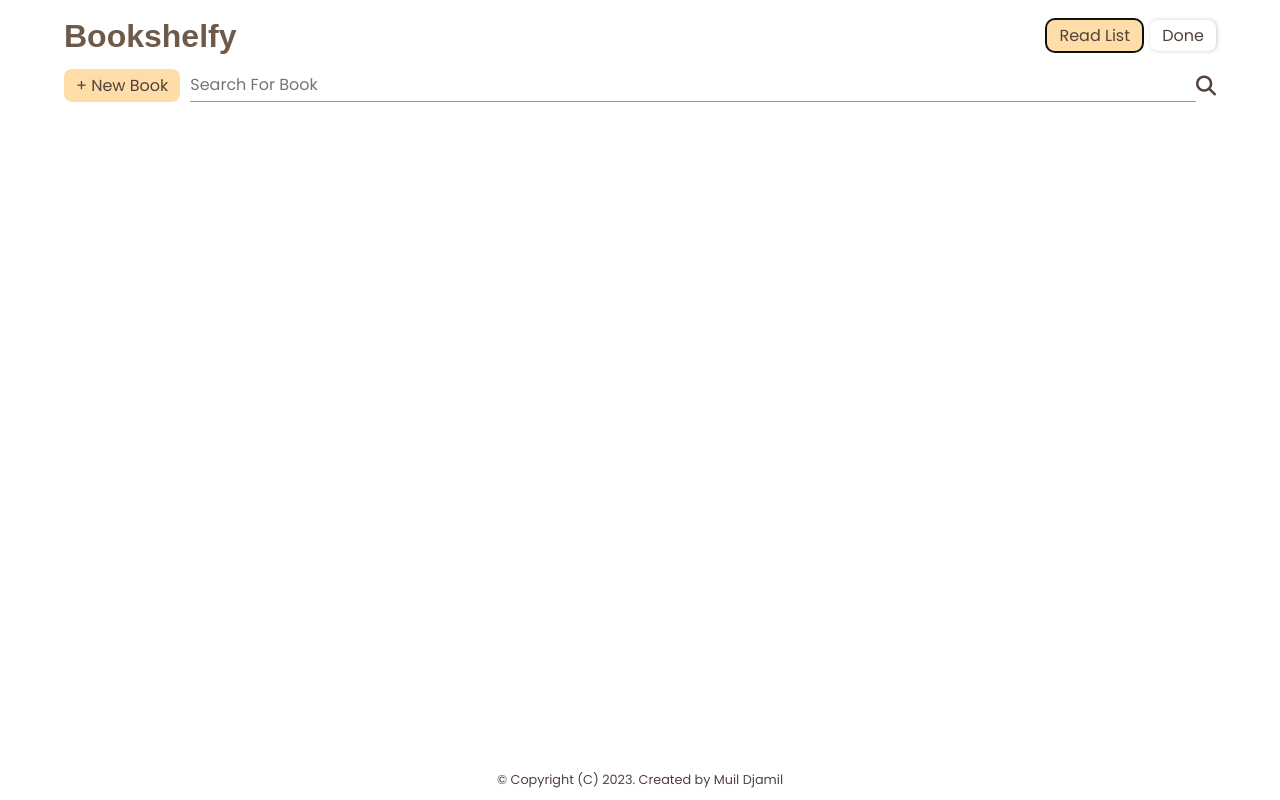
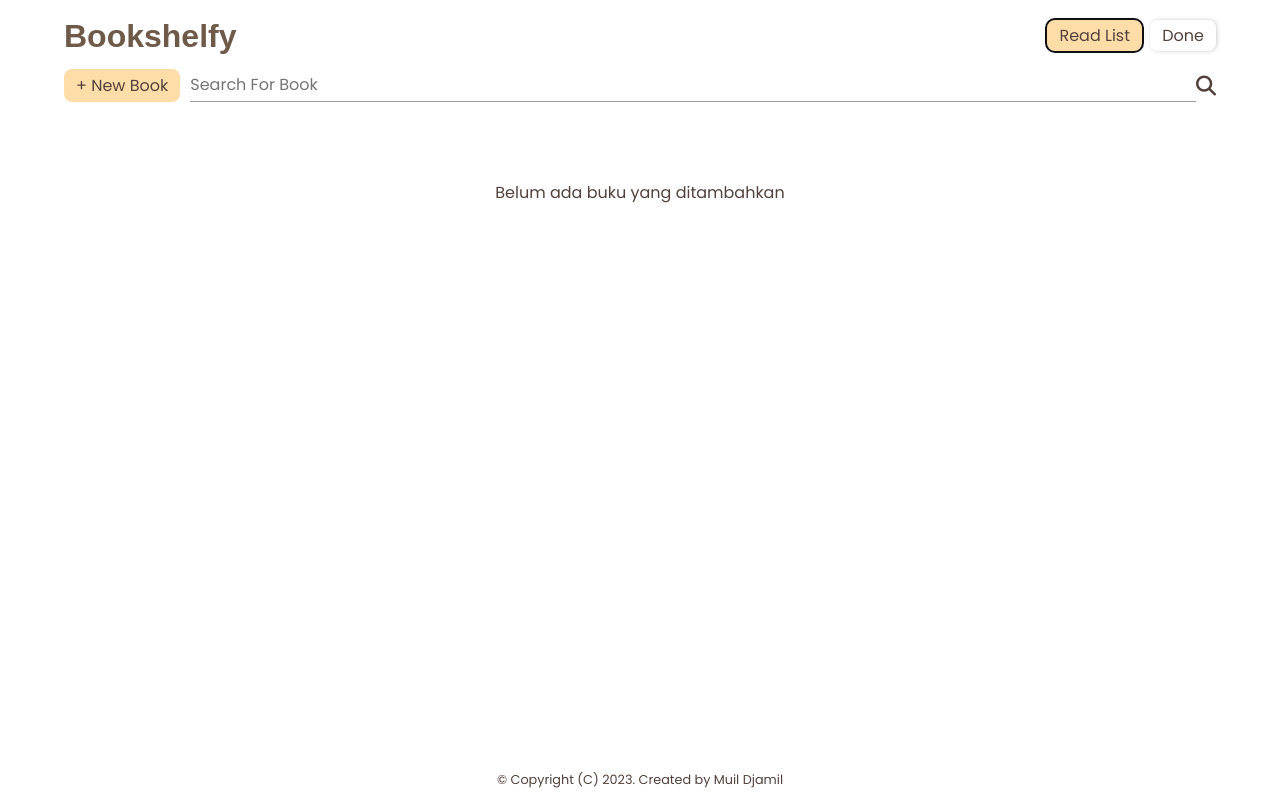
Before and after one commit to MuilDjamil/bookshelf-app, a plain HTML site: page index.html in a window 1280 px wide. Drawn offline with Linux system fonts and the light colour scheme; a web font is replaced by a local one.

Commit message:
add message when book is empty

```diff
--- a/assets/scripts/customEvent.js
+++ b/assets/scripts/customEvent.js
@@ -30,22 +30,29 @@ document.addEventListener('DOMContentLoaded', () => {
     const searchValue = searchParams.get('search') || '';
     booksContainer.innerText = '';
 
+    bookshelfData.sort((a, b) => Number(b.marked) - Number(a.marked));
     if (window.location.hash === '#readListPage') {
-      bookshelfData.sort((a, b) => Number(b.marked) - Number(a.marked)).forEach((book) => {
-        if (book.isComplete === false) {
+      const books = bookshelfData.filter((book) => book.isComplete === false);
+      if (books.length > 0) {
+        books.forEach((book) => {
           if ((book.title).toLowerCase().includes(searchValue.toLowerCase())) {
             booksContainer.appendChild(bookItem(book));
           }
-        }
-      });
+        });
+      } else {
+        booksContainer.innerHTML = `<p class="books-container-message">Belum ada buku yang ditambahkan</p>`;
+      }
     } else if (window.location.hash === '#doneReadPage') {
-      bookshelfData.sort((a, b) => Number(b.marked) - Number(a.marked)).forEach((book) => {
-        if (book.isComplete) {
+      const books = bookshelfData.filter((book) => book.isComplete);
+      if (books.length > 0) {
+        books.forEach((book) => {
           if ((book.title).toLowerCase().includes(searchValue.toLowerCase())) {
             booksContainer.appendChild(bookItem(book));
           }
-        }
-      });
+        });
+      } else {
+        booksContainer.innerHTML = `<p class="books-container-message">Belum ada buku yang ditambahkan</p>`;
+      }
     }
   });
 });
--- a/assets/styles/style.css
+++ b/assets/styles/style.css
@@ -197,6 +197,13 @@ header nav a {
   gap: 4px;
 }
 
+.books-container-message {
+  width: 100%;
+  margin-top: 50px;
+  text-align: center;
+  display: inline-block;
+}
+
 .book-item {
   overflow: hidden;
   max-width: 400px;
```
